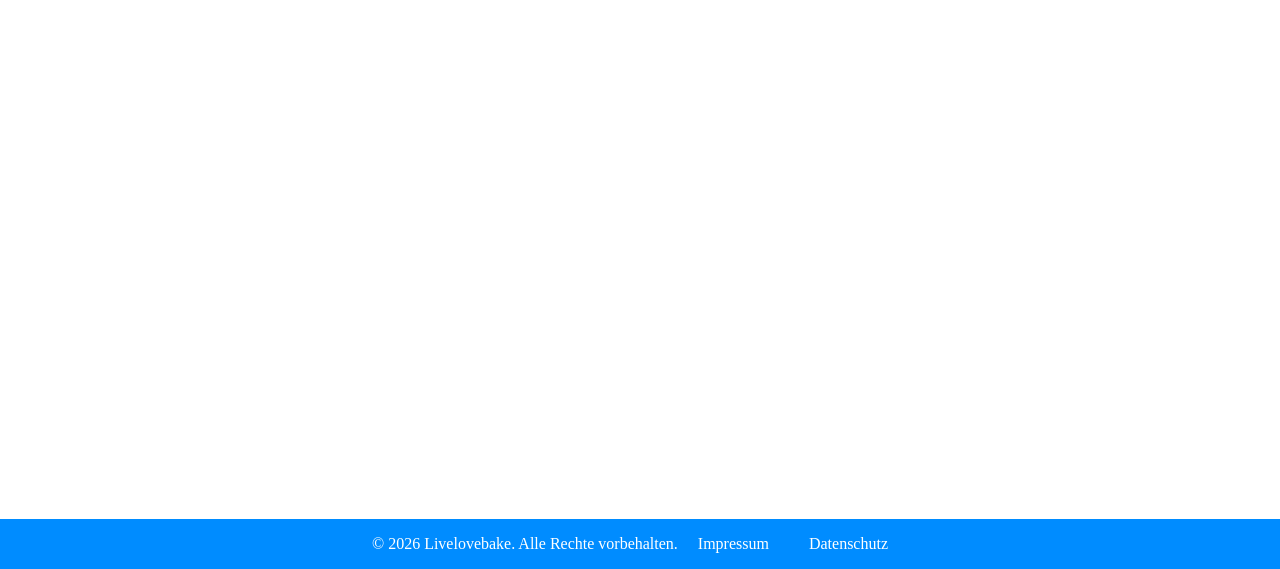
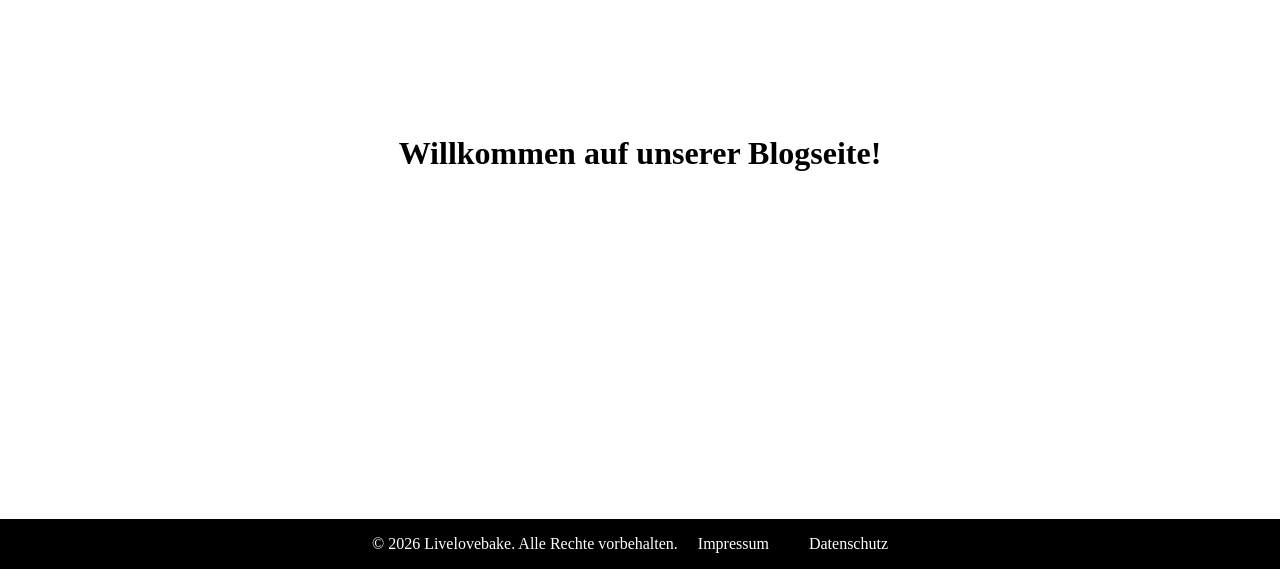
Before and after one commit to Finn-Haker/Website-3-New, a plain HTML site: page index.html in a window 1280 px wide. Shown: the part 231-800 px from the top of the page. Drawn offline with Linux system fonts and the light colour scheme.

Commit message:
Change collor in footer and add text

```diff
--- a/index.html
+++ b/index.html
@@ -25,6 +25,10 @@
 
     <main>
          <h1 class="mainheadline">Livelovebake</h1>
+         <br>
+         <h5 class="underheadline">Willkommen auf unserer Blogseite!</h5>
+         <br
+         <hr>
     </main>
 
     <footer class="footer">
--- a/style.css
+++ b/style.css
@@ -31,7 +31,7 @@ main {
     display: flex;
     justify-content: center;
     align-items: center;
-    background-color: #008cff;
+    background-color: #000000;
 }
 
 .footer-links {
@@ -47,7 +47,7 @@ main {
 }
 
 .footer-links a:hover {
-    color: rgb(0, 0, 0);
+    color: white;
     text-decoration: underline;
 }
 
@@ -181,3 +181,10 @@ h1 {color:rgb(0, 0, 0);
     font-family: Brush Script MT, Brush Script Std, cursive;
     font-size: clamp(2.5rem, 10vw, 8rem);
 }
+
+.underheadline {
+    text-align:center;
+    font-family: serif;
+    font-size: clamp(1rem, 5vw, 2rem);
+    color: black;
+}
```
